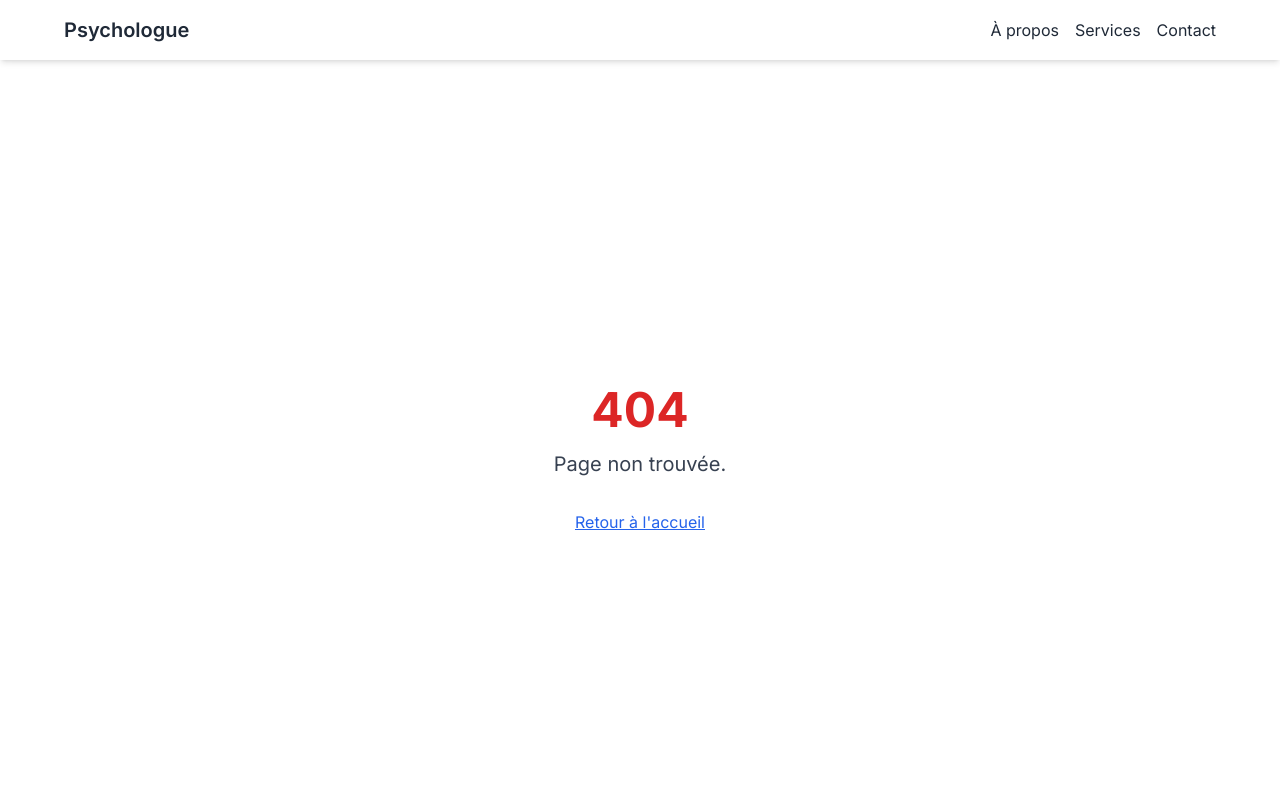
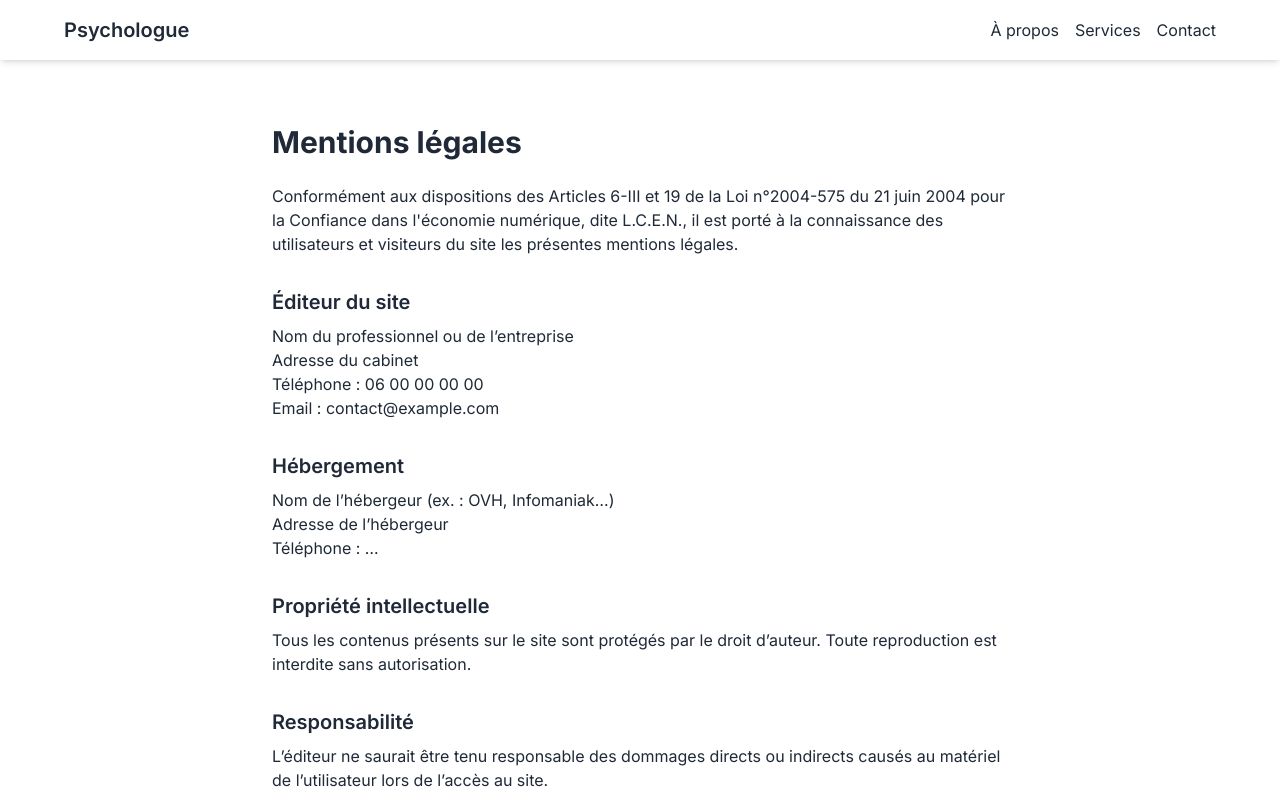
Before and after one commit to Cyriel89/site-psychologue, a Next.js app: page /legal-notice in a window 1280 px wide. Before the commit this address had no page. Shown: the top 800 px of the page. Built offline with nearby package versions, Linux system fonts and the light colour scheme.

Commit message:
add legal notice

```diff
--- a/src/app/content/footer.ts
+++ b/src/app/content/footer.ts
@@ -11,7 +11,7 @@ export const footerContent = {
     { label: "Contact", href: "#contact" },
   ],
   legal: [
-    { label: "Mentions légales", href: "#mentions-legales" },
-    { label: "Politique de confidentialité", href: "#politique-confidentialite" },
+    { label: "Mentions légales", href: "/legal-notice" },
+    { label: "Politique de confidentialité", href: "/politique-confidentialite" },
   ],
 };
--- /dev/null
+++ b/src/app/legal-notice/page.tsx
@@ -0,0 +1,35 @@
+export default function LegalNotice() {
+  return (
+    <main className="max-w-3xl mx-auto px-4 py-16">
+      <h1 className="text-3xl font-bold mb-6">Mentions légales</h1>
+      <p className="mb-4">
+        Conformément aux dispositions des Articles 6-III et 19 de la Loi n°2004-575 du 21 juin 2004 pour la Confiance dans l&apos;économie numérique, dite L.C.E.N., il est porté à la connaissance des utilisateurs et visiteurs du site les présentes mentions légales.
+      </p>
+
+      <h2 className="text-xl font-semibold mt-8 mb-2">Éditeur du site</h2>
+      <p>
+        Nom du professionnel ou de l’entreprise<br />
+        Adresse du cabinet<br />
+        Téléphone : 06 00 00 00 00<br />
+        Email : contact@example.com
+      </p>
+
+      <h2 className="text-xl font-semibold mt-8 mb-2">Hébergement</h2>
+      <p>
+        Nom de l’hébergeur (ex. : OVH, Infomaniak…)<br />
+        Adresse de l’hébergeur<br />
+        Téléphone : …<br />
+      </p>
+
+      <h2 className="text-xl font-semibold mt-8 mb-2">Propriété intellectuelle</h2>
+      <p>
+        Tous les contenus présents sur le site sont protégés par le droit d’auteur. Toute reproduction est interdite sans autorisation.
+      </p>
+
+      <h2 className="text-xl font-semibold mt-8 mb-2">Responsabilité</h2>
+      <p>
+        L’éditeur ne saurait être tenu responsable des dommages directs ou indirects causés au matériel de l’utilisateur lors de l’accès au site.
+      </p>
+    </main>
+  );
+}
```
